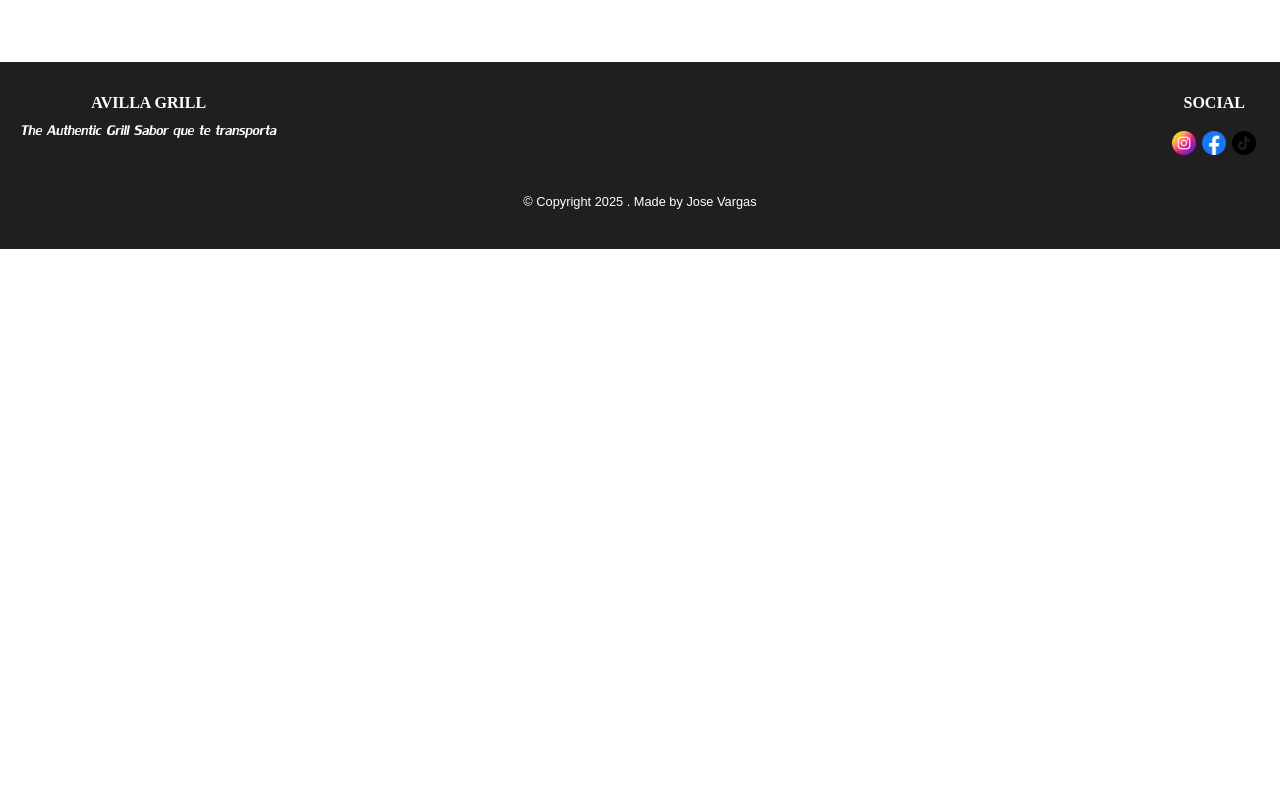
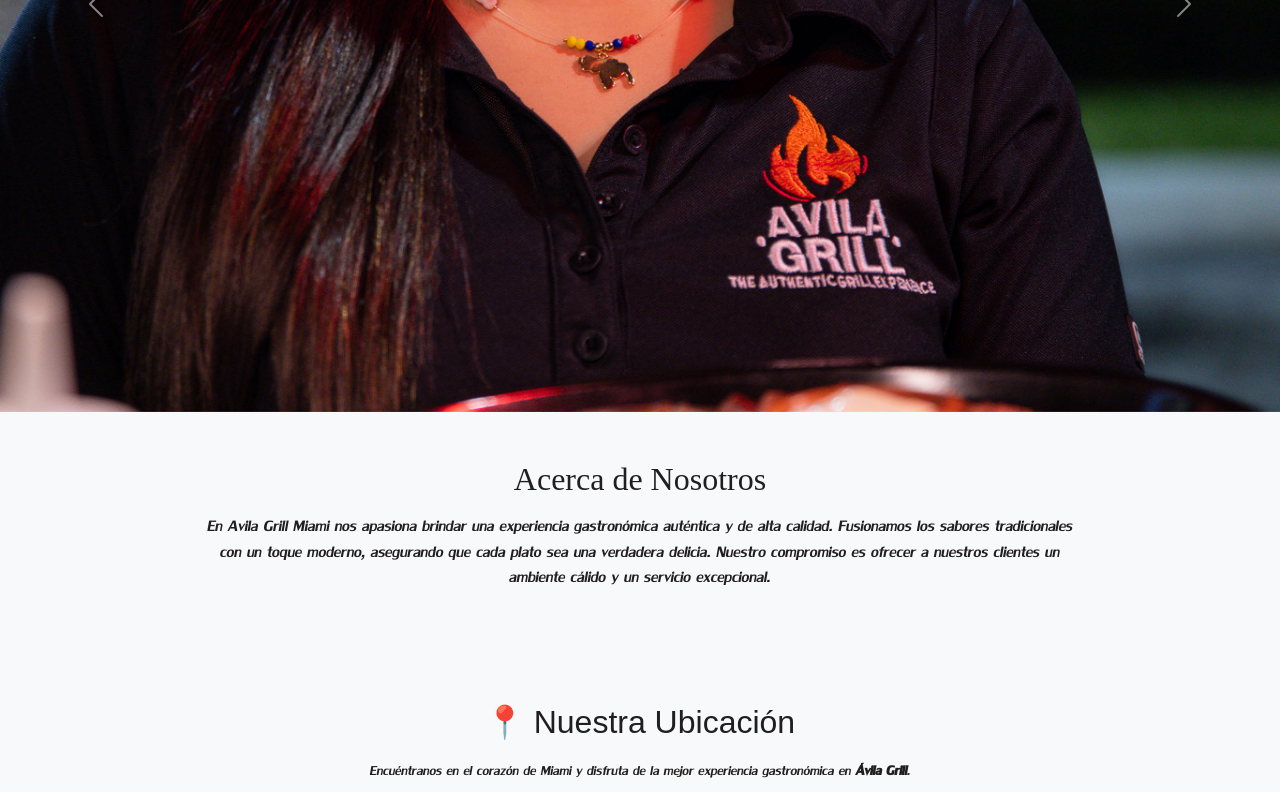
Before and after one commit to JoseR-Vargas/AvilaGrill, a plain HTML site: page index.html in a window 1280 px wide. Shown: the part 540-1332 px from the top of the page. Before the commit the page ends 800 px from the top, so only its background shows below. Drawn offline with nearby package versions, Linux system fonts and the light colour scheme; a web font is replaced by a local one.

Commit message:
carousel&aboutUs

```diff
--- a/css/style.css
+++ b/css/style.css
@@ -71,11 +71,14 @@ header{
         padding: 2rem;
         bottom: 0;
         box-shadow: 0 0 0 100vmax rgba(0, 0, 0, .5);
+        z-index: 9999
+
     }
 
     .nav.visible{
         opacity: 1;
         visibility: visible;
+
     }
 
     .nav-list{
@@ -86,11 +89,112 @@ header{
 
 /* Main */
 
+.wsp{
+    display: flex;
+    position: fixed;
+    bottom: 2rem;
+    left: 14rem;
+}
+
+.logo-wsp{
+    max-width: 2.5rem;
+}
+
 .logo-main{
     display: flex;
     max-width: 15rem;
 
     margin: 3rem auto ;
+}
+
+.carrusel {
+    width: 100%;
+    height: calc(100vh + 1rem); /* Toda la pantalla + 32rem */
+    margin-top: 0; /* Elimina cualquier margen superior */
+    padding-top: 0; /* Asegura que no haya espacio extra */
+    display: flex;
+    align-items: center;
+    justify-content: center;
+    overflow: hidden;
+}
+
+#carouselExampleInterval {
+    width: 100%;
+    height: 100%;
+}
+
+.carousel-inner,
+.carousel-item {
+    width: 100%;
+    height: 100%;
+}
+
+.carousel-item img {
+    width: 100%;
+    height: 100%;
+    object-fit: cover; /* Ajusta la imagen para que cubra todo sin deformarse */
+    object-position: center; /* Centra la imagen */
+}
+
+
+.acerca-de {
+    background-color: #f8f9fa; /* Fondo gris claro */
+    padding: 3rem 1.5rem;
+    text-align: center;
+}
+
+.acerca-de .container {
+    max-width: 900px;
+    margin: auto;
+}
+
+.acerca-de h2 {
+    font-family: 'AGrill_font2';
+    font-size: 2rem;
+    color: #201e1e;
+    margin-bottom: 1rem;
+}
+
+.acerca-de p {
+    font-family: 'AGrill_font1';
+    font-size: 1.4rem;
+    color: #201e1e;
+    line-height: 1.6rem;
+}
+
+.ubicacion {
+    background-color: #f8f9fa; /* Color de fondo similar a "Acerca de Nosotros" */
+    padding: 3rem 1rem;
+    text-align: center;
+}
+
+.ubicacion h3 {
+    font-family: 'AGrill_font2', sans-serif;
+    font-size: 2rem;
+    color: #201e1e;
+    margin-bottom: 1rem;
+}
+
+.ubicacion p {
+    font-family: 'AGrill_font1', sans-serif;
+    font-size: 1.2rem;
+    color: #201e1e;
+    max-width: 600px;
+    margin: 0 auto;
+    line-height: 1.5;
+}
+
+.ubi{
+    max-width: 2rem;
+ display: flex;
+    margin: 1rem auto ;
+}
+
+.p-ubi{
+    font-family: 'AGrill_font1', sans-serif;
+    font-size: 1.2rem;
+    color: #201e1e;
+    text-align: center;
 }
 
 /* footer */
--- a/index.html
+++ b/index.html
@@ -1,5 +1,6 @@
 <!DOCTYPE html>
 <html lang="en">
+
 <head>
     <meta charset="UTF-8">
     <meta name="viewport" content="width=device-width, initial-scale=1.0">
@@ -9,8 +10,12 @@
 
     <link rel="stylesheet" href="https://cdn.jsdelivr.net/npm/bootstrap-icons@1.11.3/font/bootstrap-icons.min.css">
 
+    <link href="https://cdn.jsdelivr.net/npm/bootstrap@5.3.3/dist/css/bootstrap.min.css" rel="stylesheet"
+        integrity="sha384-QWTKZyjpPEjISv5WaRU9OFeRpok6YctnYmDr5pNlyT2bRjXh0JMhjY6hW+ALEwIH" crossorigin="anonymous">
+
 
 </head>
+
 <body>
 
     <header>
@@ -24,15 +29,72 @@
                 <li><a href="#">Inicio</a></li>
                 <li><a href="#">Quienes somos</a></li>
                 <li><a href="#">Servicios</a></li>
-                <li><a href="#">Ubicacion</a></li>
-                <li><a href="#">Contacto</a></li>
             </ul>
         </nav>
     </header>
 
     <main>
 
-        <img class="logo-main" src="./img/LOGO_AVILA GRILL.png" alt="">
+        <div class="wsp">
+            <a href="" target="_blank"><img class="logo-wsp" src="./img/whatsapp.png" alt=""></a>
+        </div>
+
+        <!-- Carrusel fotos -->
+        <div class="carrusel">
+
+            <div id="carouselExampleInterval" class="carousel slide" data-bs-ride="carousel">
+                <div class="carousel-inner">
+                    <div class="carousel-item active" data-bs-interval="6000">
+                        <img src="./img/Foto Avila Grill Edimar-2.jpeg" class="d-block w-100" alt="...">
+                    </div>
+                    <div class="carousel-item" data-bs-interval="2000">
+                        <img src="./img/Foto Avila Grill Edimar-1.jpeg" class="d-block w-100" alt="...">
+                    </div>
+                    <div class="carousel-item">
+                        <img src="./img/Foto Avila Grill Edimar&Gabo.jpeg" class="d-block w-100" alt="...">
+                    </div>
+                </div>
+                <button class="carousel-control-prev" type="button" data-bs-target="#carouselExampleInterval"
+                    data-bs-slide="prev">
+                    <span class="carousel-control-prev-icon" aria-hidden="true"></span>
+                    <span class="visually-hidden">Previous</span>
+                </button>
+                <button class="carousel-control-next" type="button" data-bs-target="#carouselExampleInterval"
+                    data-bs-slide="next">
+                    <span class="carousel-control-next-icon" aria-hidden="true"></span>
+                    <span class="visually-hidden">Next</span>
+                </button>
+            </div>
+        </div>
+
+        <!-- Acerca de  -->
+
+        <section class="acerca-de">
+            <div class="container">
+                <h2>Acerca de Nosotros</h2>
+                <p>
+                    En Avila Grill Miami nos apasiona brindar una experiencia gastronómica auténtica y de alta calidad.
+                    Fusionamos los sabores tradicionales con un toque moderno, asegurando que cada plato sea una
+                    verdadera
+                    delicia. Nuestro compromiso es ofrecer a nuestros clientes un ambiente cálido y un servicio
+                    excepcional.
+                </p>
+            </div>
+        </section>
+
+        <!-- Ubicacion -->
+
+        <div class="ubicacion">
+            <h3>📍 Nuestra Ubicación</h3>
+            <p>Encuéntranos en el corazón de Miami y disfruta de la mejor experiencia gastronómica en <strong>Ávila Grill</strong>.</p>
+            <p><strong>Dirección:</strong> 12805 SW 137th Ave, Miami, FL 33186, Estados Unidos.</p>
+            <p>Te esperamos con el mejor sabor y ambiente. ¡Ven a visitarnos! 🍽️🔥</p>
+        </div>
+
+        <div class="img-ubicacion">
+            <a href="https://maps.app.goo.gl/gnT4nEu5sAfzTWXA8" target="_blank"><img class="ubi" src="./img/marcador-de-posicion.png" alt=""></a>
+            <p class="p-ubi">  Haz click aquí y ven a nuestro local por Google Maps</p>
+        </div>
 
     </main>
 
@@ -40,7 +102,7 @@
         <div class="footer-main">
             <div class="footer-avilagrill">
                 <h3 class="footer-h3text">AVILLA GRILL</h3>
-                <p class="footer-ptext">The Authentic Grill Sabor que te transporta</p>
+                <p class="footer-ptext">The Authentic Grill Experience</p>
             </div>
             <div class="footer-social">
                 <h4 class="footer-h4text">SOCIAL</h4>
@@ -60,5 +122,9 @@
     </footer>
 
     <script src="./main.js"></script>
+    <script src="https://cdn.jsdelivr.net/npm/bootstrap@5.3.3/dist/js/bootstrap.bundle.min.js"
+        integrity="sha384-YvpcrYf0tY3lHB60NNkmXc5s9fDVZLESaAA55NDzOxhy9GkcIdslK1eN7N6jIeHz"
+        crossorigin="anonymous"></script>
 </body>
+
 </html>
```
Also changed, not shown: img/Foto Avila Grill Edimar-1.jpeg (added), img/Foto Avila Grill Edimar-2.jpeg (added), img/marcador-de-posicion.png (added), img/whatsapp.png (added), 1 other file.
